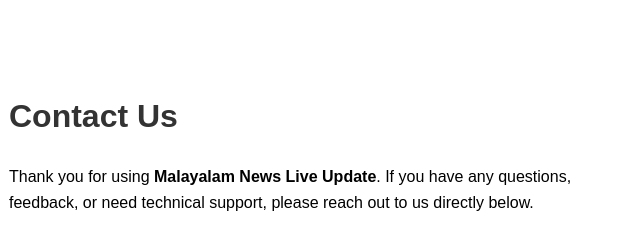
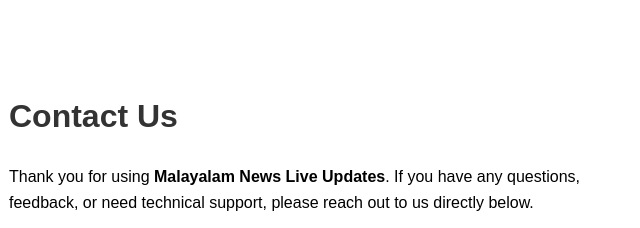
Before and after one commit to hidurmuhammad/contact-page, a plain HTML site: page index.html in a window 1280 px wide. Shown: the top 228 px of the page, 331-971 px from the left. Drawn offline with Linux system fonts and the light colour scheme.

Commit message:
Update index.html

```diff
--- a/index.html
+++ b/index.html
@@ -11,7 +11,7 @@
 </head>
 <body>
     <h1>Contact Us</h1>
-    <p>Thank you for using <strong>Malayalam News Live Update</strong>. If you have any questions, feedback, or need technical support, please reach out to us directly below.</p>
+    <p>Thank you for using <strong>Malayalam News Live Updates</strong>. If you have any questions, feedback, or need technical support, please reach out to us directly below.</p>
 
     <div class="contact-box">
         <p><strong>Customer Support Email:</strong><br>
```
